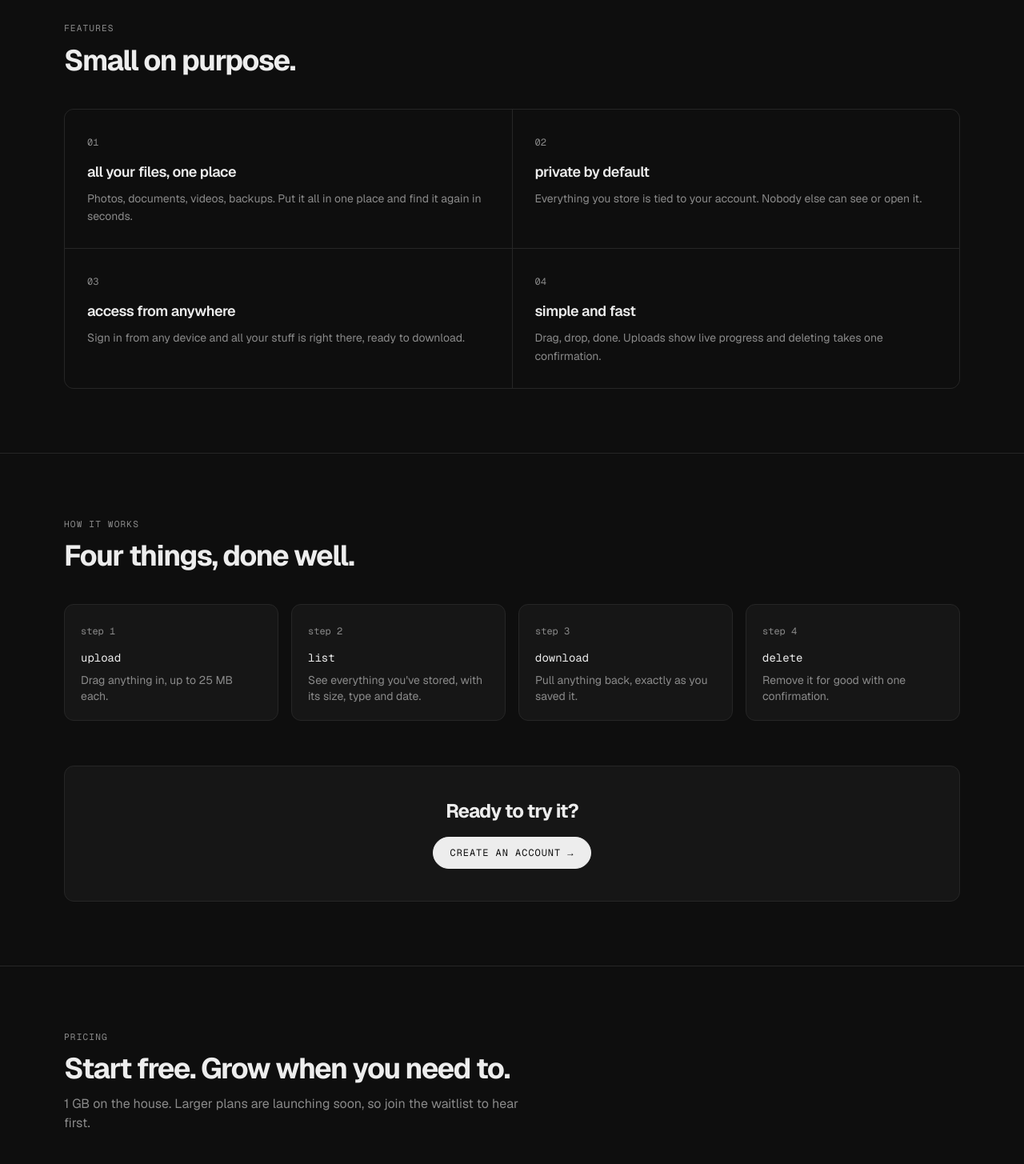
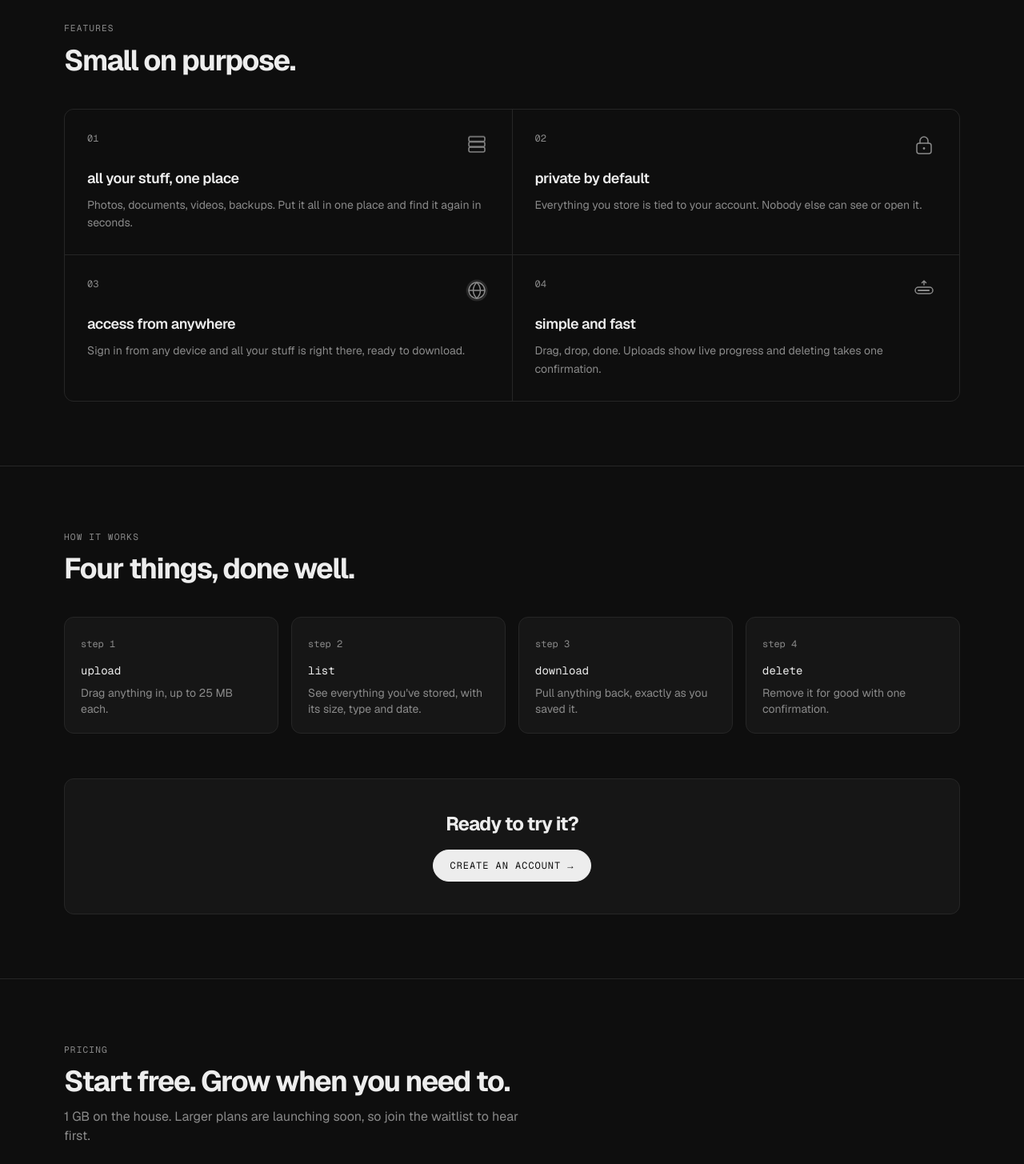
Before and after one commit to shamanshetty07/lilcloud, a React (Vite) app in the folder frontend/: page / in a window 1280 px wide. Shown: the part 840-2295 px from the top of the page at 80% size. Built offline with nearby package versions, Linux system fonts and the light colour scheme.

Commit message:
feat: add Reveal component for animated content visibility and implement feature icons

```diff
--- /dev/null
+++ b/frontend/src/components/FeatureIcons.tsx
@@ -0,0 +1,38 @@
+// tiny looping icons; the motion lives in styles.css and is amplified when the parent card is hovered
+const base = { width: 32, height: 32, viewBox: "0 0 32 32", fill: "none", stroke: "currentColor", strokeWidth: 1.5, strokeLinecap: "round", strokeLinejoin: "round", "aria-hidden": true } as const;
+
+// stacked items sliding like a growing collection
+export const IconStack = () => (
+  <svg {...base} className="ico ico-stack">
+    <rect x="6" y="6" width="20" height="6" rx="2" style={{ "--i": 0 } as React.CSSProperties} />
+    <rect x="6" y="13" width="20" height="6" rx="2" style={{ "--i": 1 } as React.CSSProperties} />
+    <rect x="6" y="20" width="20" height="6" rx="2" style={{ "--i": 2 } as React.CSSProperties} />
+  </svg>
+);
+
+// padlock whose shackle lifts on hover
+export const IconLock = () => (
+  <svg {...base} className="ico ico-lock">
+    <rect x="7" y="14" width="18" height="13" rx="3" />
+    <path className="shackle" d="M11 14v-3a5 5 0 0 1 10 0v3" />
+    <circle cx="16" cy="20.5" r="1.4" fill="currentColor" stroke="none" />
+  </svg>
+);
+
+// globe with a ring pulsing outward
+export const IconGlobe = () => (
+  <svg {...base} className="ico ico-globe">
+    <circle className="ring" cx="16" cy="16" r="10" />
+    <circle cx="16" cy="16" r="10" />
+    <path d="M6 16h20M16 6c3 3 4.5 6.5 4.5 10S19 23 16 26c-3-3-4.5-6.5-4.5-10S13 9 16 6Z" />
+  </svg>
+);
+
+// progress bar filling on a loop
+export const IconBolt = () => (
+  <svg {...base} className="ico ico-bar">
+    <rect x="5" y="12" width="22" height="8" rx="4" />
+    <rect className="fill" x="8" y="15" width="16" height="2" rx="1" fill="currentColor" stroke="none" />
+    <path d="M16 4v5M13.5 6.5 16 4l2.5 2.5" />
+  </svg>
+);
--- /dev/null
+++ b/frontend/src/components/Reveal.tsx
@@ -0,0 +1,22 @@
+import { useEffect, useRef, useState, type ElementType, type ReactNode } from "react";
+
+// fades + lifts its content in once, the first time it scrolls into view
+export function Reveal({ children, delay = 0, as: Tag = "div", className = "" }: {
+  children: ReactNode; delay?: number; as?: ElementType; className?: string;
+}) {
+  const ref = useRef<HTMLElement>(null);
+  const [shown, setShown] = useState(false);
+
+  useEffect(() => {
+    const el = ref.current;
+    if (!el) return;
+    if (typeof IntersectionObserver === "undefined") { setShown(true); return; }
+    const io = new IntersectionObserver(([e]) => {
+      if (e?.isIntersecting) { setShown(true); io.disconnect(); }
+    }, { threshold: 0.15, rootMargin: "0px 0px -40px 0px" });
+    io.observe(el);
+    return () => io.disconnect();
+  }, []);
+
+  return <Tag ref={ref} className={`reveal ${shown ? "in" : ""} ${className}`} style={{ "--d": `${delay}ms` } as React.CSSProperties}>{children}</Tag>;
+}
--- a/frontend/src/pages/Landing.tsx
+++ b/frontend/src/pages/Landing.tsx
@@ -2,9 +2,11 @@ import { Link } from "../lib/router.tsx";
 import { useAuth } from "../lib/auth.tsx";
 import { Logo } from "../components/Logo.tsx";
 import { PlanCards } from "../components/PlanCards.tsx";
+import { Reveal } from "../components/Reveal.tsx";
+import { IconStack, IconLock, IconGlobe, IconBolt } from "../components/FeatureIcons.tsx";
 
 const features = [
-  ["01", "all your files, one place", "Photos, documents, videos, backups. Put it all in one place and find it again in seconds."],
+  ["01", "all your stuff, one place", "Photos, documents, videos, backups. Put it all in one place and find it again in seconds."],
   ["02", "private by default", "Everything you store is tied to your account. Nobody else can see or open it."],
   ["03", "access from anywhere", "Sign in from any device and all your stuff is right there, ready to download."],
   ["04", "simple and fast", "Drag, drop, done. Uploads show live progress and deleting takes one confirmation."],
@@ -41,7 +43,7 @@ export default function Landing() {
       <main>
         <section className="hatch border-b border-line">
           <div className="mx-auto max-w-6xl px-4 py-10 sm:py-16">
-            <div className="relative border border-line bg-bg px-6 py-20 text-center sm:py-28">
+            <div className="hero-in relative border border-line bg-bg px-6 py-20 text-center sm:py-28">
               <i className="corner -left-px -top-px border-l border-t" /><i className="corner -right-px -top-px border-r border-t" />
               <i className="corner -bottom-px -left-px border-b border-l" /><i className="corner -bottom-px -right-px border-b border-r" />
               <p className="label mb-6">cloud storage</p>
@@ -60,43 +62,51 @@ export default function Landing() {
         </section>
 
         <section id="features" className="mx-auto max-w-6xl px-4 py-20">
-          <p className="label mb-3">features</p>
-          <h2 className="max-w-xl text-3xl font-bold tracking-[-0.04em] sm:text-4xl">Small on purpose.</h2>
+          <Reveal><p className="label mb-3">features</p></Reveal>
+          <Reveal delay={80}><h2 className="max-w-xl text-3xl font-bold tracking-[-0.04em] sm:text-4xl">Small on purpose.</h2></Reveal>
           <div className="mt-10 grid gap-px overflow-hidden rounded-xl border border-line bg-line sm:grid-cols-2">
-            {features.map(([n, t, d]) => (
-              <div key={n} className="bg-bg p-7">
-                <span className="font-mono text-xs text-muted">{n}</span>
-                <h3 className="mt-3 text-lg font-semibold tracking-tight">{t}</h3>
-                <p className="mt-2 text-sm leading-relaxed text-muted">{d}</p>
-              </div>
-            ))}
+            {features.map(([n, t, d], i) => {
+              const Icon = [IconStack, IconLock, IconGlobe, IconBolt][i]!;
+              return (
+                <Reveal key={n} delay={i * 90} className="feature bg-bg p-7">
+                  <div className="flex items-start justify-between">
+                    <span className="num font-mono text-xs text-muted">{n}</span>
+                    <Icon />
+                  </div>
+                  <h3 className="mt-3 text-lg font-semibold tracking-tight">{t}</h3>
+                  <p className="mt-2 text-sm leading-relaxed text-muted">{d}</p>
+                </Reveal>
+              );
+            })}
           </div>
         </section>
 
         <section id="how" className="border-t border-line">
           <div className="mx-auto max-w-6xl px-4 py-20">
-            <p className="label mb-3">how it works</p>
-            <h2 className="text-3xl font-bold tracking-[-0.04em] sm:text-4xl">Four things, done well.</h2>
+            <Reveal><p className="label mb-3">how it works</p></Reveal>
+            <Reveal delay={80}><h2 className="text-3xl font-bold tracking-[-0.04em] sm:text-4xl">Four things, done well.</h2></Reveal>
             <ol className="mt-10 grid gap-4 sm:grid-cols-2 lg:grid-cols-4">
               {steps.map(([t, d], i) => (
-                <li key={t} className="rounded-xl border border-line bg-surface p-5">
-                  <span className="font-mono text-xs text-muted">step {i + 1}</span>
-                  <p className="mt-3 font-mono text-sm">{t}</p>
-                  <p className="mt-2 text-sm text-muted">{d}</p>
-                </li>
+                <Reveal as="li" key={t} delay={i * 90} className="list-none">
+                  <div className="lift h-full rounded-xl border border-line bg-surface p-5">
+                    <span className="font-mono text-xs text-muted">step {i + 1}</span>
+                    <p className="mt-3 font-mono text-sm">{t}</p>
+                    <p className="mt-2 text-sm text-muted">{d}</p>
+                  </div>
+                </Reveal>
               ))}
             </ol>
-            <div className="mt-14 flex flex-col items-center gap-4 rounded-xl border border-line bg-surface p-10 text-center">
+            <Reveal className="mt-14 flex flex-col items-center gap-4 rounded-xl border border-line bg-surface p-10 text-center">
               <h3 className="text-2xl font-bold tracking-[-0.04em]">Ready to try it?</h3>
               <Link href={user ? "/app" : "/signup"} className="btn btn-primary">Create an account →</Link>
-            </div>
+            </Reveal>
           </div>
         </section>
         <section id="pricing" className="border-t border-line">
           <div className="mx-auto max-w-6xl px-4 py-20">
-            <p className="label mb-3">pricing</p>
-            <h2 className="max-w-xl text-3xl font-bold tracking-[-0.04em] sm:text-4xl">Start free. Grow when you need to.</h2>
-            <p className="mt-3 max-w-xl text-muted">1 GB on the house. Larger plans are launching soon, so join the waitlist to hear first.</p>
+            <Reveal><p className="label mb-3">pricing</p></Reveal>
+            <Reveal delay={80}><h2 className="max-w-xl text-3xl font-bold tracking-[-0.04em] sm:text-4xl">Start free. Grow when you need to.</h2></Reveal>
+            <Reveal delay={140}><p className="mt-3 max-w-xl text-muted">1 GB on the house. Larger plans are launching soon, so join the waitlist to hear first.</p></Reveal>
             <div className="mt-10"><PlanCards /></div>
           </div>
         </section>
--- a/frontend/src/styles.css
+++ b/frontend/src/styles.css
@@ -31,3 +31,51 @@ body { margin: 0; -webkit-font-smoothing: antialiased; }
 .hatch { background-image:repeating-linear-gradient(135deg,transparent 0 6px,rgba(255,255,255,.035) 6px 7px); }
 .corner { position:absolute; width:12px; height:12px; border-color:var(--color-line-strong); }
 .btn-social { text-transform:none; letter-spacing:0; font-family:var(--font-sans); font-size:.875rem; font-weight:500; padding:.65rem 1.25rem; }
+
+/* ---------- motion ---------- */
+@keyframes fade-up { from { opacity: 0; transform: translateY(16px); } to { opacity: 1; transform: none; } }
+@keyframes fade-in { from { opacity: 0; } to { opacity: 1; } }
+@keyframes float { 0%, 100% { transform: translateY(0); } 50% { transform: translateY(-1.5px); } }
+@keyframes ring { 0% { transform: scale(1); opacity: .5; } 100% { transform: scale(1.5); opacity: 0; } }
+@keyframes bar { 0% { transform: scaleX(.1); } 70%, 100% { transform: scaleX(1); } }
+
+.reveal { opacity: 0; transform: translateY(16px); transition: opacity .65s cubic-bezier(.2,.7,.2,1), transform .65s cubic-bezier(.2,.7,.2,1); transition-delay: var(--d, 0ms); }
+.reveal.in { opacity: 1; transform: none; }
+
+/* hero entrance: children rise in one after another */
+.hero-in > * { animation: fade-up .8s cubic-bezier(.2,.7,.2,1) both; }
+.hero-in > :nth-child(5) { animation-delay: .05s; }
+.hero-in > :nth-child(6) { animation-delay: .15s; }
+.hero-in > :nth-child(7) { animation-delay: .3s; }
+.hero-in > :nth-child(8) { animation-delay: .45s; }
+.hero-in > i.corner { animation: fade-in 1.2s ease both; animation-delay: .1s; }
+
+/* feature cards */
+.feature { transition: background-color .25s ease; }
+.feature:hover { background: var(--color-surface); }
+.feature .num { transition: color .25s ease, transform .25s ease; display: inline-block; }
+.feature:hover .num { color: var(--color-fg); transform: translateX(3px); }
+.feature .ico { color: var(--color-muted); transition: color .25s ease, transform .3s cubic-bezier(.2,.7,.2,1); }
+.feature:hover .ico { color: var(--color-fg); transform: scale(1.08); }
+
+.ico-stack rect { animation: float 3.2s ease-in-out infinite; animation-delay: calc(var(--i) * .3s); transition: transform .3s ease; }
+.feature:hover .ico-stack rect:nth-child(1) { transform: translateX(-2px); }
+.feature:hover .ico-stack rect:nth-child(3) { transform: translateX(2px); }
+.ico-lock .shackle { transition: transform .3s cubic-bezier(.2,.7,.2,1); transform-box: fill-box; }
+.feature:hover .ico-lock .shackle { transform: translateY(-2.5px); }
+.ico-globe .ring { transform-origin: 16px 16px; animation: ring 2.6s ease-out infinite; }
+.ico-bar .fill { transform-origin: 8px 16px; animation: bar 2.4s cubic-bezier(.4,0,.2,1) infinite; }
+
+/* step + plan cards lift slightly */
+.lift { transition: transform .25s cubic-bezier(.2,.7,.2,1), border-color .25s ease; }
+.lift:hover { transform: translateY(-3px); border-color: var(--color-line-strong); }
+
+/* buttons: arrow-ish nudge and press feedback */
+.btn { transition: background .15s, border-color .15s, opacity .15s, transform .15s; }
+.btn:active:not(:disabled) { transform: scale(.97); }
+
+@media (prefers-reduced-motion: reduce) {
+  .reveal { opacity: 1; transform: none; transition: none; }
+  .hero-in > *, .ico-stack rect, .ico-globe .ring, .ico-bar .fill { animation: none !important; }
+  .lift, .feature, .feature * { transition: none !important; }
+}
```
Also changed, not shown: frontend/src/components/PlanCards.tsx (+5 -2 lines).
